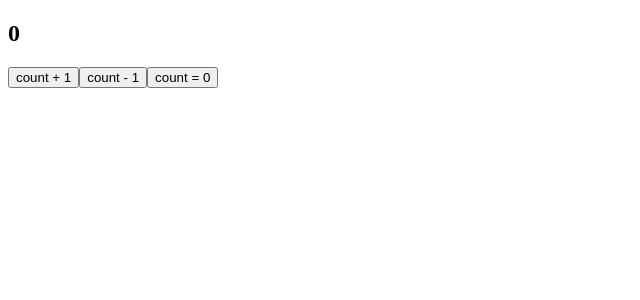
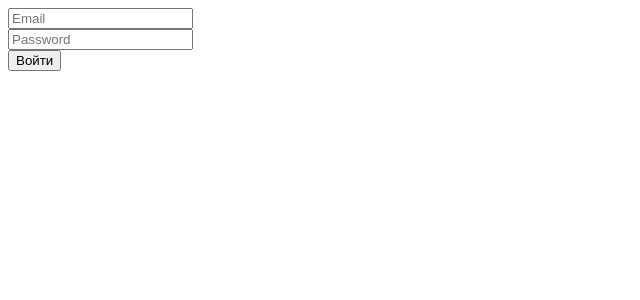
Before and after one commit to AntonBobylev/mitu-react, a React (Vite) app: page / in a window 1280 px wide. Shown: the top 300 px of the page, without its empty margins (0-640 px from the left). Built offline with nearby package versions, Linux system fonts and the light colour scheme.

Commit message:
form submission added

```diff
--- a/src/App.jsx
+++ b/src/App.jsx
@@ -1,21 +1,33 @@
 import {useState} from "react";
 
 function App() {
-    const [count, setCount] = useState(0);
+    const [email, setEmail] = useState("");
+    const [password, setPassword] = useState("");
+
+    const handleSubmit = (event) => {
+        event.preventDefault();
+        console.log('Email', email);
+        console.log('Password', password);
+    }
 
     return (
-        <>
-            <h2>{count}</h2>
-            <button onClick={() => setCount(count + 1)}>
-                count + 1
-            </button>
-            <button onClick={() => setCount(count - 1)}>
-                count - 1
-            </button>
-            <button onClick={() => setCount(0)}>
-                count = 0
-            </button>
-        </>
+        <form onSubmit={handleSubmit}>
+            <div>
+                <input type="email"
+                       placeholder='Email'
+                       value={email}
+                       onChange={(event) => setEmail(event.target.value)}
+                />
+            </div>
+            <div>
+                <input type="password"
+                       placeholder='Password'
+                       value={password}
+                       onChange={(event) => setPassword(event.target.value)}
+                />
+            </div>
+            <button type="submit">Войти</button>
+        </form>
     );
 }
 
```
